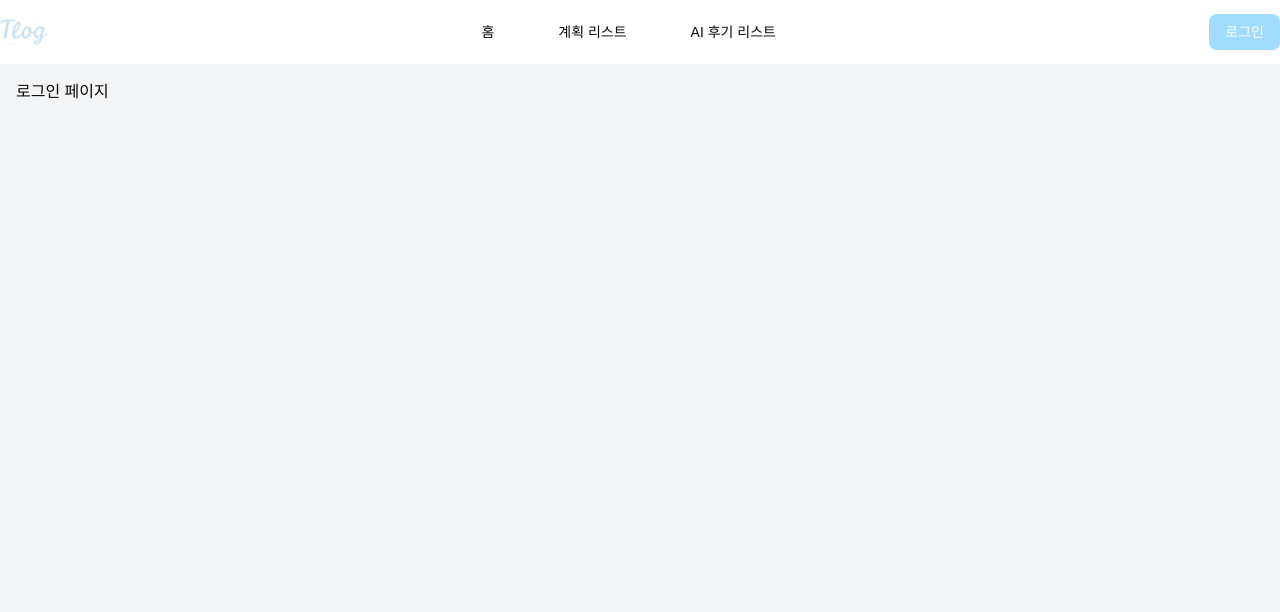
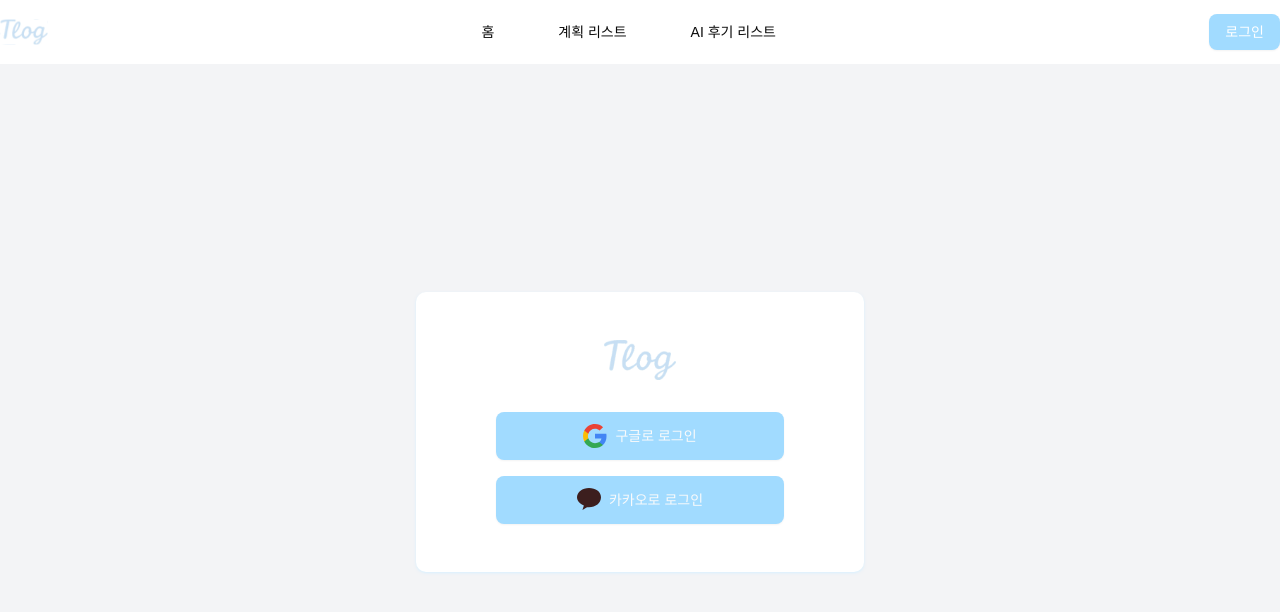
Before and after one commit to dalsu0222/team12-Tlog-FE, a Vue app: page /login in a window 1280 px wide. Shown: the top 612 px of the page. Built offline with nearby package versions, Linux system fonts and the light colour scheme; no server answers; a web font is replaced by a local one.

Commit message:
feat: 구글 로그인 커스텀 버튼 UI 적용

```diff
--- a/src/types/global.d.ts
+++ b/src/types/global.d.ts
@@ -10,6 +10,7 @@ declare global {
           initialize: (config: any) => void;
           // eslint-disable-next-line @typescript-eslint/no-explicit-any
           renderButton: (element: HTMLElement | null, options: any) => void;
+          prompt: () => void;
         };
       };
     };
--- a/src/views/LoginView.vue
+++ b/src/views/LoginView.vue
@@ -1,32 +1,36 @@
 <script setup lang="ts">
-// const googleClientId = import.meta.env.VITE_GOOGLE_CLIENT_ID;
 import { onMounted } from 'vue';
 import { useAuthStore } from '@/stores/auth';
 import { useRouter } from 'vue-router';
 import { api } from '@/services/api';
+import { Button } from '@/components/ui/button';
+import logo from '@/assets/logo.png';
+import googleIcon from '@/assets/google-icon.svg';
+import kakaoIcon from '@/assets/kakao-icon.svg';
 
 const googleClientId = import.meta.env.VITE_GOOGLE_CLIENT_ID;
 
 const router = useRouter();
 const authStore = useAuthStore();
 
-onMounted(() => {
-  window.handleGoogleLogin = async (response: { credential: string }) => {
-    const idToken = response.credential;
-    // ID 토큰 디코딩
+function triggerGoogleLogin() {
+  window.google?.accounts?.id?.prompt(); // 수동으로 One Tap 실행
+}
+
+async function handleGoogleLogin({ credential }: { credential: string }) {
+  const idToken = credential;
   const payload = JSON.parse(atob(idToken.split('.')[1]));
   const googleUserId = payload.sub;
 
   try {
-      const res = await api.post('/api/auth/login', { socialId: googleUserId });
-      const accessToken = res.headers['authorization']?.replace('Bearer ', '');
-      const user = res.data.data;
+    const response = await api.post('/api/auth/login', { socialId: googleUserId });
 
-      if (res?.status === 200) {
+    const accessToken = response.headers['authorization'].replace('Bearer ', '');
+    const user = response.data.data;
+
     authStore.setAuth(user, accessToken);
     router.push('/');
-      }
-    } catch (err: unknown) {
+  } catch (err) {
     if (
       err instanceof Error &&
       'response' in err &&
@@ -41,28 +45,52 @@ onMounted(() => {
       alert('로그인 실패: 다시 시도해주세요');
     }
   }
-  };
+}
 
-  // GSI 버튼 수동 렌더링
-  if (window.google?.accounts?.id) {
-    window.google.accounts.id.initialize({
+onMounted(() => {
+  window.handleGoogleLogin = handleGoogleLogin;
+
+  window.google?.accounts?.id?.initialize({
     client_id: googleClientId,
-      callback: window.handleGoogleLogin,
+    callback: (res: { credential: string }) => {
+      if (res.credential) {
+        window.handleGoogleLogin(res);
+      }
+    },
   });
-
-    window.google.accounts.id.renderButton(document.getElementById('googleButton'), {
-      theme: 'outline',
-      size: 'large',
-    });
-  }
 });
 </script>
 
 <template>
-  <div class="mx-auto max-w-screen-xl bg-gray-100 px-4 py-4">
-    <h1>로그인 페이지</h1>
-    <div class="flex flex-col items-center justify-center">
+  <div
+    class="mx-auto flex h-full max-w-screen-xl items-center justify-center bg-gray-100 px-4 py-4"
+  >
+    <div
+      class="shadow-primary mx-auto flex w-full max-w-md items-center justify-center rounded-lg bg-white p-4 shadow-sm"
+    >
+      <div class="flex w-full flex-col items-center justify-center gap-8 p-4">
+        <div class="mt-4 flex items-center justify-center">
+          <img :src="logo" alt="logo" class="h-10 w-18" />
+        </div>
+        <div class="flex w-full flex-col items-center justify-center gap-4">
+          <Button
+            variant="secondary"
+            class="flex w-3/4 items-center justify-center gap-2 py-6 text-gray-50"
+            @click="triggerGoogleLogin"
+          >
+            <img :src="googleIcon" alt="Google" class="h-6 w-6" />
+            구글로 로그인
+          </Button>
+          <Button
+            variant="secondary"
+            class="flex w-3/4 items-center justify-center gap-2 py-6 text-gray-50"
+          >
+            <img :src="kakaoIcon" alt="Kakao" class="h-6 w-6" />
+            카카오로 로그인
+          </Button>
           <div id="googleButton"></div>
         </div>
       </div>
+    </div>
+  </div>
 </template>
```
Also changed, not shown: src/assets/google-icon.svg (added), src/assets/kakao-icon.svg (added). Lines whose indentation alone changed are shown as unchanged.
